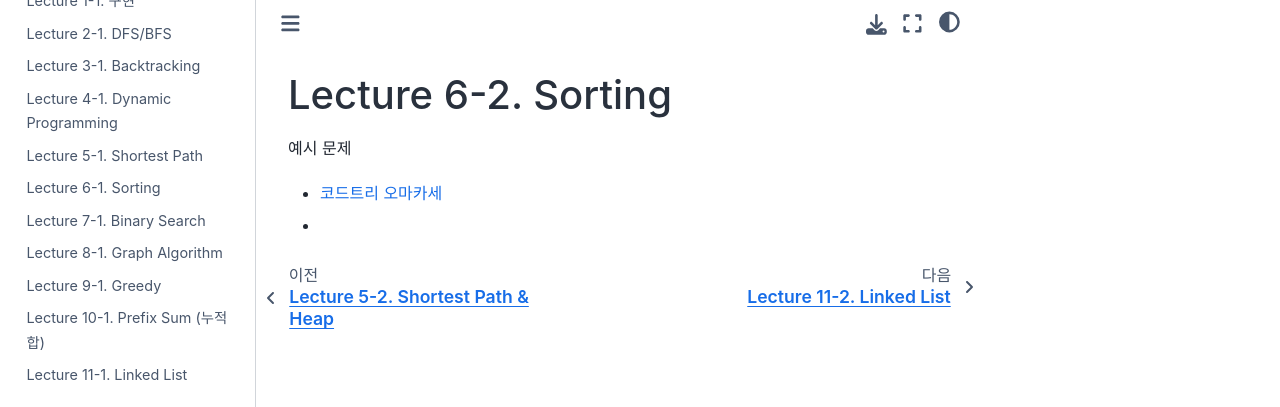
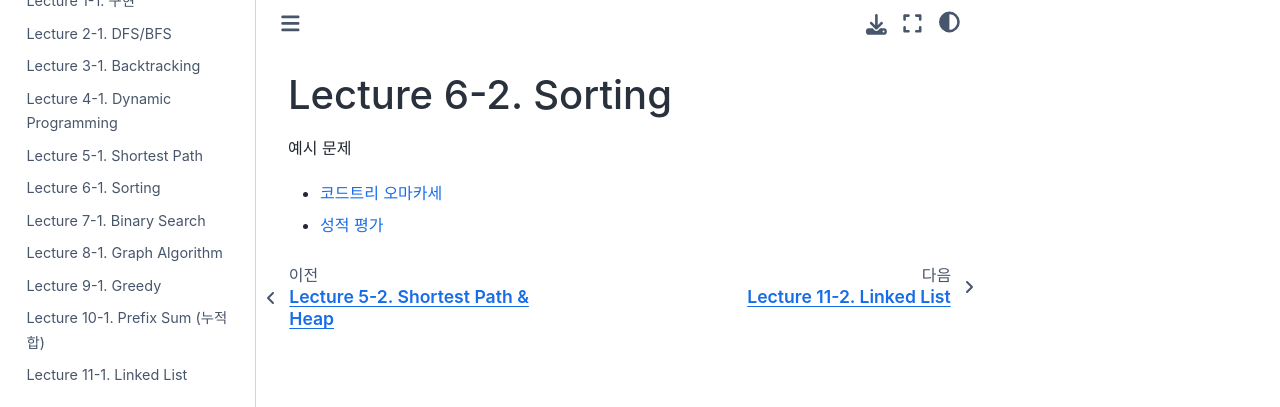
Before and after one commit to Daye-Lee18/mybook, a Jupyter Book: the page built from _pages/practice/6_sortPS.md, in a window 1280 px wide. Shown: the top 407 px of the page. Built offline with Jupyter Book 1.0.4 settings and Sphinx 7.4.7 and the Sphinx Book theme 1.1.4, drawn with Linux system fonts in a browser that asks for light colours; pages that are not in the unit, such as notebooks, are missing from menus.

Commit message:
20260310

```diff
--- a/_pages/practice/6_sortPS.md
+++ b/_pages/practice/6_sortPS.md
@@ -2,4 +2,4 @@
 
 예시 문제
 - [코드트리 오마카세](https://www.codetree.ai/ko/frequent-problems/samsung-sw/problems/codetree-omakase/description)
--
+- [성적 평가](https://www.codetree.ai/ko/frequent-problems/hsat/problems/grading/description)
```
Also changed, not shown: 1 other file.
